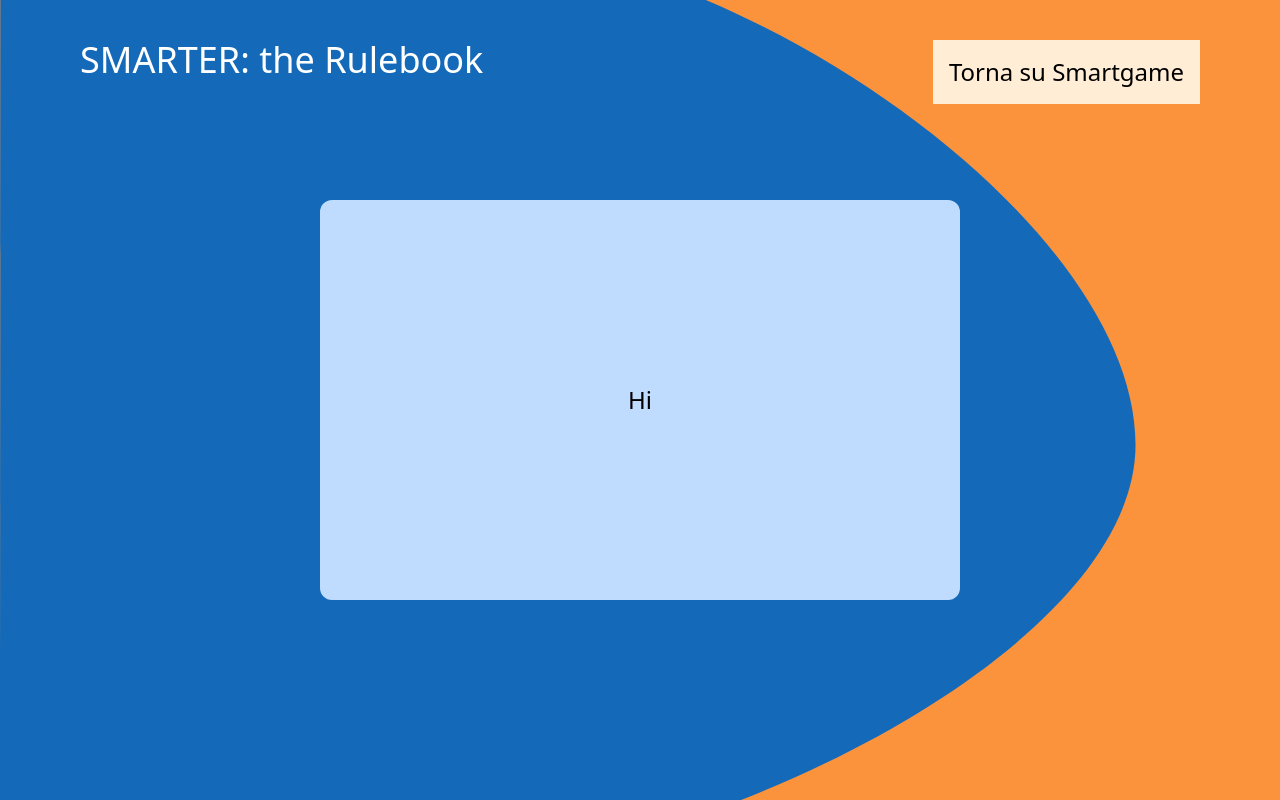
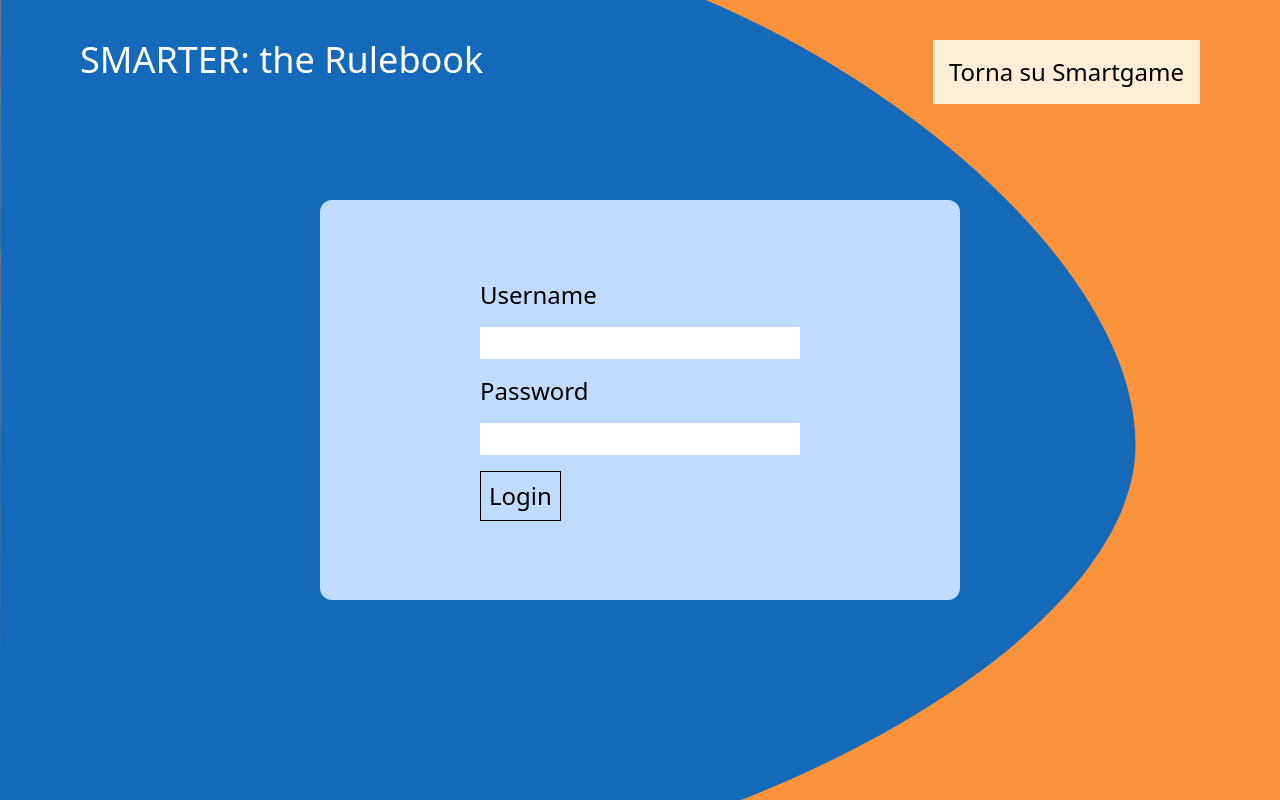
Before and after one commit to daviFrag/new-sensation, a Next.js app: page / in a window 1280 px wide. Built offline with nearby package versions, Linux system fonts and the light colour scheme.

Commit message:
login form

```diff
--- a/src/app/(login)/page.tsx
+++ b/src/app/(login)/page.tsx
@@ -1,3 +1,38 @@
+"use client";
+
+import { useRouter } from "next/navigation";
+import { FormEventHandler } from "react";
+
 export default function Home() {
-  return <p>Hi</p>;
+  const router = useRouter();
+
+  const onSubmit: FormEventHandler<HTMLFormElement> = (event) => {
+    event.preventDefault();
+    // @ts-expect-error
+    const username = event.target.username.value;
+    // @ts-expect-error
+    const password = event.target.password.value;
+    // TODO API
+    console.log(username, password);
+    router.push("/start");
+  };
+
+  return (
+    <form className="flex flex-col px-40 gap-4" onSubmit={onSubmit}>
+      <label htmlFor="username" className="text-left">
+        Username
+      </label>
+      <input id="username" type="text" className="pl-3" />
+      <label htmlFor="password" className="text-left">
+        Password
+      </label>
+      <input id="password" type="password" className="pl-3" />
+      <button
+        type="submit"
+        className="mr-auto border border-black p-2 hover:scale-110"
+      >
+        Login
+      </button>
+    </form>
+  );
 }
```
